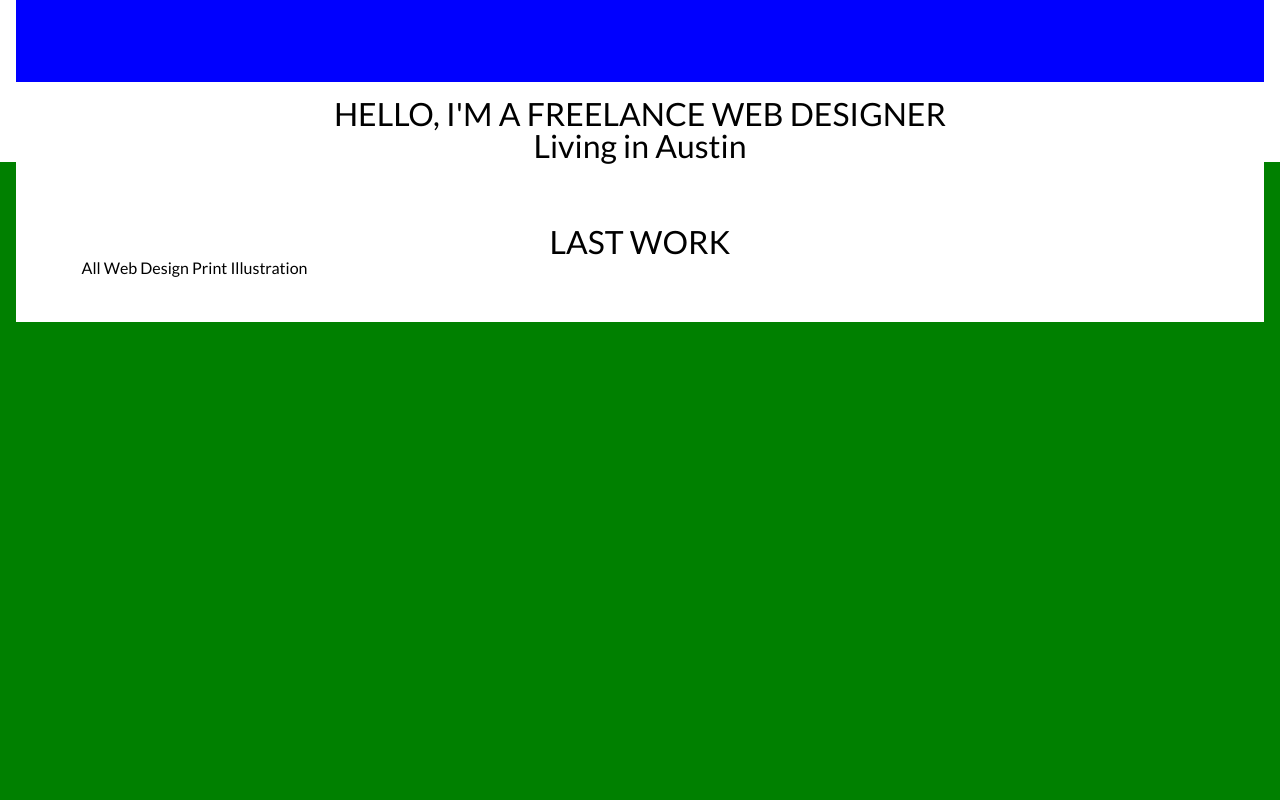
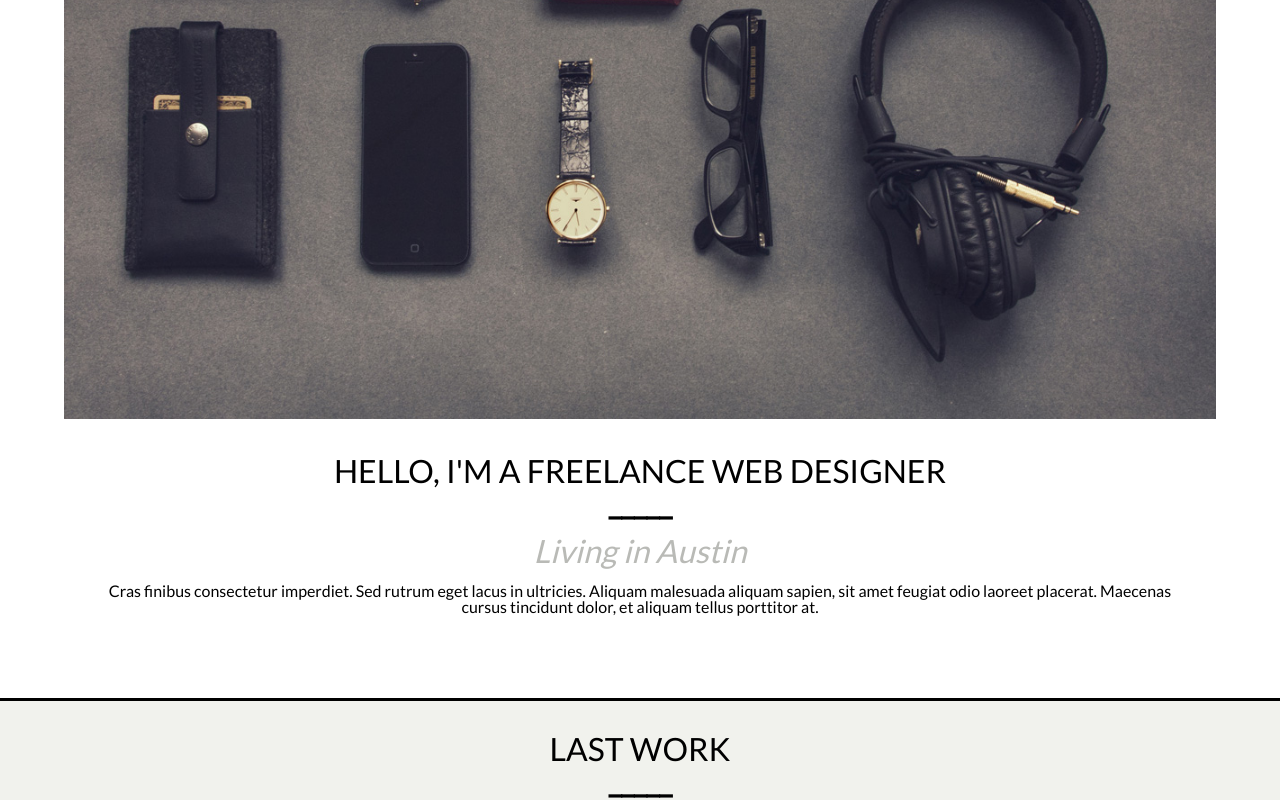
Before and after one commit to pkoko9/day-10, a website: page assignment_2/app/index.html in a window 1280 px wide. Shown: the part 580-1380 px from the top of the page. Drawn offline with nearby package versions, Linux system fonts and the light colour scheme; files that its build step writes are made by us from their sources.

Commit message:
Updated Portfolio

```diff
--- a/assignment_2/app/index.html
+++ b/assignment_2/app/index.html
@@ -4,7 +4,7 @@
 		<meta charset="utf-8">
 		<meta name="description" content="">
 		<meta name="viewport" content="width=device-width, initial-scale=1, minimal-ui">
-		<title>assignment_2</title>
+		<title>Assignment_2</title>
 
 		<link rel="stylesheet" href="styles/main.css">
 		<link href='http://fonts.googleapis.com/css?family=Lato|Pacifico|Open+Sans+Condensed:300' rel='stylesheet' type='text/css'>
@@ -29,36 +29,65 @@
 
 		<div class ="openHeader">
 
-			<div class="headertext"></div>
+				<div class="imagewrap">
+
+					<img src="images/image-home-2.jpg">
+
+				</div>
+
+		<div class="headertext">
 
 			<h1>HELLO, I'M A FREELANCE WEB DESIGNER</h1>
 
+		<div class="line2">_____</div>
+
 			<h2>Living in Austin</h2>
+				<p class="text"> Cras finibus consectetur imperdiet. Sed rutrum eget lacus in ultricies. Aliquam malesuada aliquam sapien, sit amet feugiat odio laoreet placerat. Maecenas cursus tincidunt dolor, et aliquam tellus porttitor at.</p>
+		</div>
 		</div>
 
 		<div class="projects">
 
 			<div class="projecthead">
-				LAST WORK
+				<h3>LAST WORK</h3>
+
+				<div class= "line1">_____</div>
+
 				<ol>
-					<li><a href"#">All</a></li>
-					<li><a href"#">Web Design</a></li>
-					<li><a href"#">Print</a></li>
-					<li><a href"#">Illustration</a></li>
+					<li><a href="#">ALL</a></li>
+					<li><a href="#">WEB DESIGN</a></li>
+					<li><a href="#">PRINT</a></li>
+					<li><a href="#">ILLUSTRATION</a></li>
 				</ol>
+			</div>
+
+			<div class = "pImage1">
+
+				<img src="images/projet-example-1.png">
 
 
-
+			<div class="projectlist">
+				<ol>
+					<li><a href"#"></a></li>
+					<li><a href"#"></a></li>
+					<li><a href"#"></a></li>
+					<li><a href"#"></a></li>
+					<li><a href"#"></a></li>
+					<li><a href"#"></a></li>
+					<li><a href"#"></a></li>
+					<li><a href"#"></a></li>
+					<li><a href"#"></a></li>
+					<li><a href"#"></a></li>
+				</ol>
 			</div>
-
-
-
 		</div>
 
 		<footer class="footer">
+
+			<div class="imagecontainer">
+				<img src="images/icon-chevron.png">
+			</div>
+
 		</footer>
-
-
-
 	</body>
 </html>
--- a/assignment_2/app/styles/main.scss
+++ b/assignment_2/app/styles/main.scss
@@ -1,4 +1,8 @@
 @import 'reset';
+
+.layout {
+
+}
 
 .header {
   background-color: black;
@@ -10,9 +14,11 @@
 }
 
 .headerLinks {
-  background-color: red;
+  background-color: white;
   overflow: hidden;
   border-bottom: 1px solid black;
+
+
 }
 
 // To allow text to fit in the headerlinks container, I did the following:
@@ -41,7 +47,10 @@
   text-align: center;
   border-right: 1px solid black;
   padding: 1em 0em 1em 0em;
-
+  text-decoration: none;
+  color: black;
+  font-size: 1.2em;
+  font-weight: 900;
 }
 
 .headerLinks li.icons a {
@@ -55,11 +64,14 @@
   text-align: center;
   font-size: 2em;
   font-family: 'Lato', sans-serif;
+  padding: 5%;
+  border-bottom: solid black 3px
 
 }
 
-.openheader h1 {
-  margin-bottom: 5em;
+.imagewrap img {
+  width: 100%;
+  height: auto;
 }
 
 .headertext {
@@ -67,36 +79,108 @@
   // text-align: center;
   // padding: 10em;
   margin: .5em;
-  height: 15em;
-  background-color: blue;
+  margin-bottom: 0.1em;
+  color: black;
+
+}
+
+.headertext h1 {
+  padding-top: .5em;
+  color: black;
+}
+
+.line2 {
+  font-weight: bold;
+}
+
+
+
+.headertext h2 {
+  color: #B9BAB6;
+  font-style: italic;
+  padding-top: 0.5em;
+}
+
+
+.text {
+  padding: 1em 1em;
+  font-size: 16px;
+
 }
 
 .projects {
   height: 50em;
-  background-color: green;
+  background-color: #C2C4BE;
   padding: 0em 1em 0em 1em;
+
 }
+
+.pImage1 img {
+  display: block;
+  margin: 0 auto;
+  padding: 5%;
+}
+
 
 .projecthead {
   text-align: center;
-  padding: 2em;
   font-size: 2em;
-  background-color: white;
+  margin-bottom: 0.5em;
+
 }
+
+.projecthead ol {
+  overflow: hidden;
+}
+
+.projecthead h3 {
+  padding-top: 1em;
+}
+
+.line1 {
+  font-weight: 900;
+}
+
+
 
 .projecthead li {
   display: block;
   text-align: center;
+  width: 25%;
+  padding-top: 2em;
+  float: left;
+  border-bottom: solid 1px black;
+
 }
 
 .projecthead li a{
   display: block;
   font-size: .5em;
   padding: .1em;
-  float: left;
+  text-decoration: none;
+  color: #B9BAB6;
 }
+
+.projects {
+  height: 150em;
+  background-color: #F1F2ED;
+  padding: 0em 1em 0em 1em;
+}
+
+.projects li {
+  text-align: center;
+
+}
+
+.imagecontainer img {
+  display: block;
+  margin: 0 auto;
+}
+
+
+
+
 
 .footer{
   height: 10em;
-  background-color: pink;
 }
```
Also changed, not shown: assignment_2/app/images/icon-chevron.png (added), assignment_2/app/images/image-home-2.jpg (added), assignment_2/app/images/projet-example-1.png (added).
